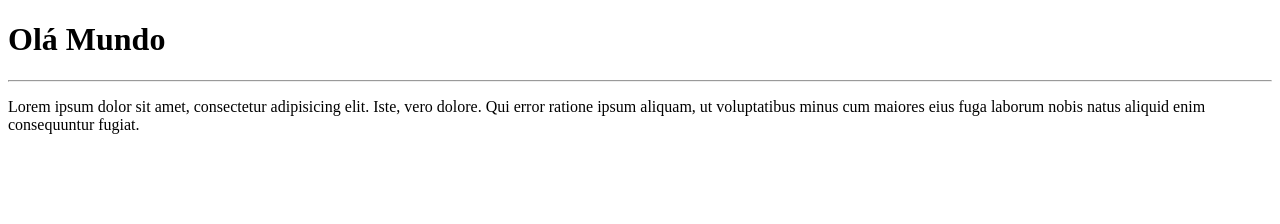
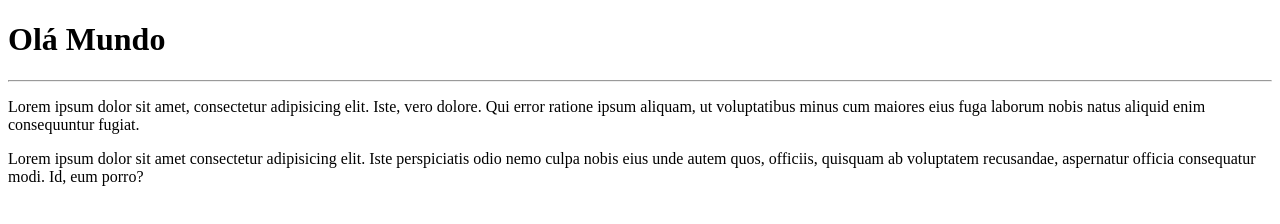
Before and after one commit to elisluanadias/Ola-Mundo, a plain HTML site: page Site-exemplo/index.html in a window 1280 px wide. Drawn offline with Linux system fonts and the light colour scheme.

Commit message:
Adicionei um paragrafo

```diff
--- a/Site-exemplo/index.html
+++ b/Site-exemplo/index.html
@@ -10,6 +10,7 @@
     <h1>Olá Mundo</h1>
     <hr>
     <p>Lorem ipsum dolor sit amet, consectetur adipisicing elit. Iste, vero dolore. Qui error ratione ipsum aliquam, ut voluptatibus minus cum maiores eius fuga laborum nobis natus aliquid enim consequuntur fugiat.</p>
+    <p>Lorem ipsum dolor sit amet consectetur adipisicing elit. Iste perspiciatis odio nemo culpa nobis eius unde autem quos, officiis, quisquam ab voluptatem recusandae, aspernatur officia consequatur modi. Id, eum porro?</p>
 
 </body>
 </html>
```
